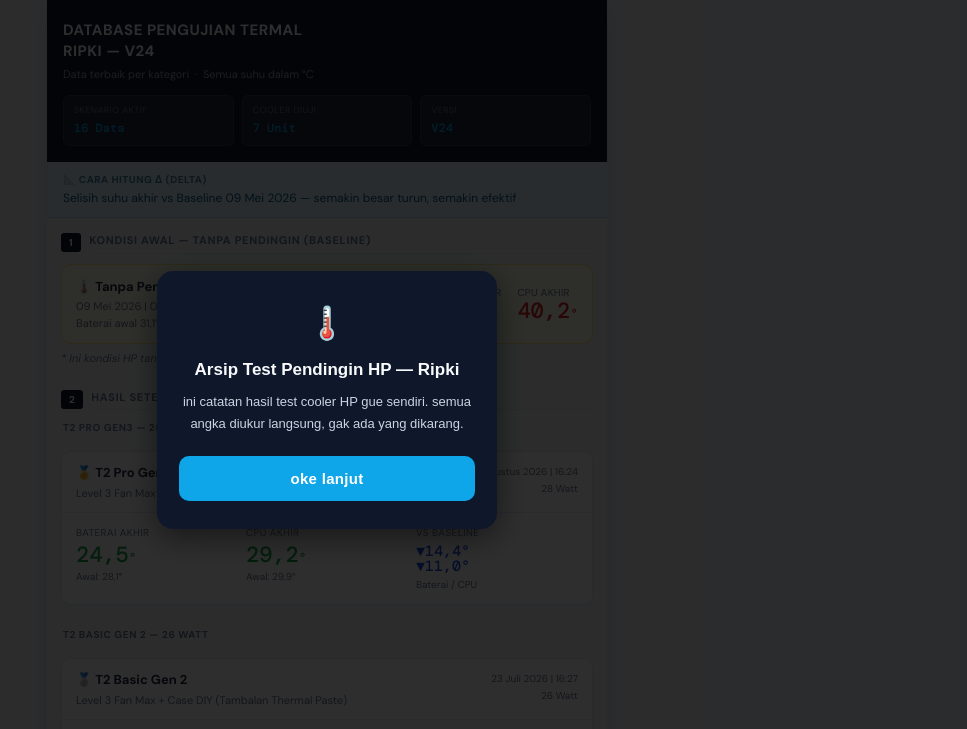
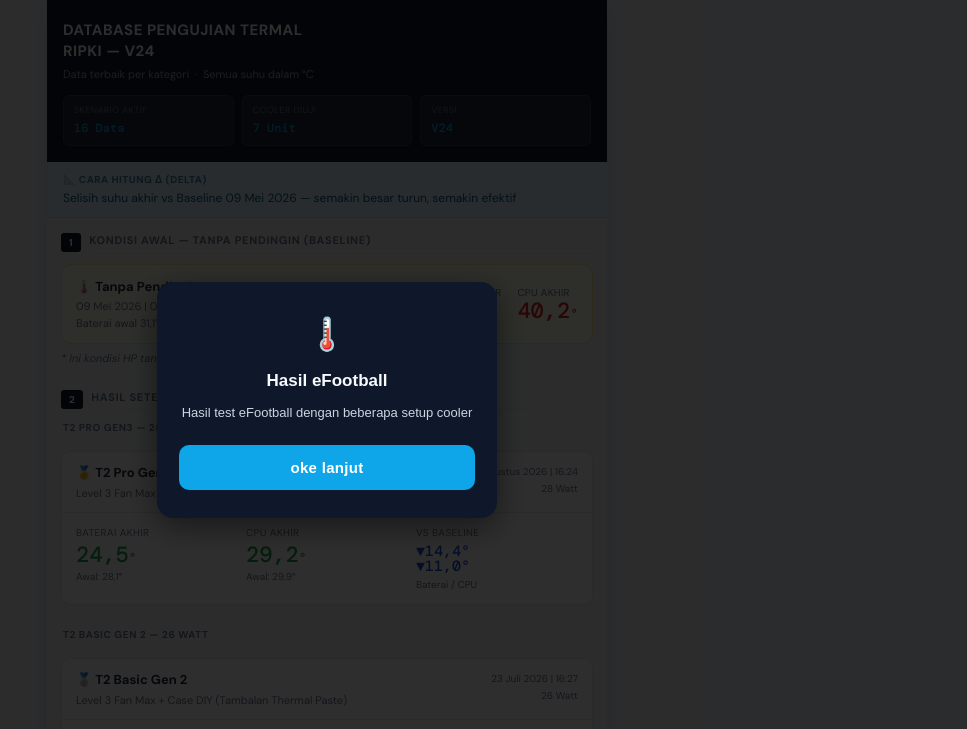
Before and after one commit to RIFQIBOTZ/cooler, a plain HTML site: page index.html in a window 1280 px wide. Shown: the top 729 px of the page, without its empty margins (313-1280 px from the left). Drawn offline with nearby package versions, Linux system fonts and the light colour scheme.

Commit message:
rename text

```diff
--- a/index.html
+++ b/index.html
@@ -376,11 +376,11 @@
 
         var title = document.createElement("h2");
         title.style.cssText = "font-size:17px;font-weight:700;margin:0 0 10px;line-height:1.3";
-        title.textContent   = "Arsip Test Pendingin HP — Ripki";
+        title.textContent   = "Hasil eFootball";
 
         var desc = document.createElement("p");
         desc.style.cssText = "font-size:13px;line-height:1.65;color:#cbd5e1;margin:0 0 22px";
-        desc.textContent   = "ini catatan hasil test cooler HP gue sendiri. semua angka diukur langsung, gak ada yang dikarang.";
+        desc.textContent   = "Hasil test eFootball dengan beberapa setup cooler";
 
         var btn = document.createElement("button");
         btn.style.cssText = "width:100%;padding:14px;border:none;border-radius:10px;" +
```
